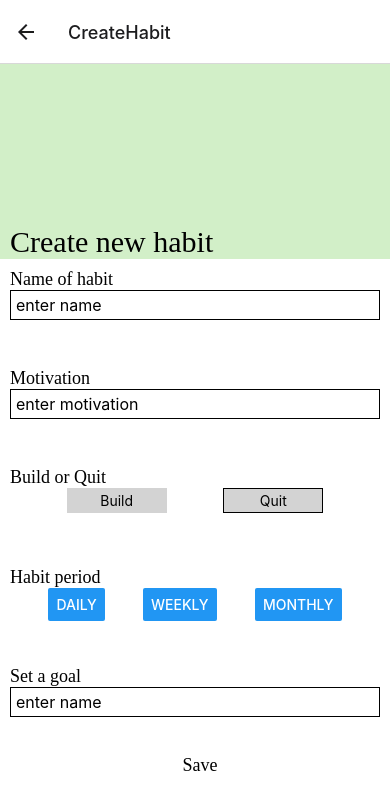
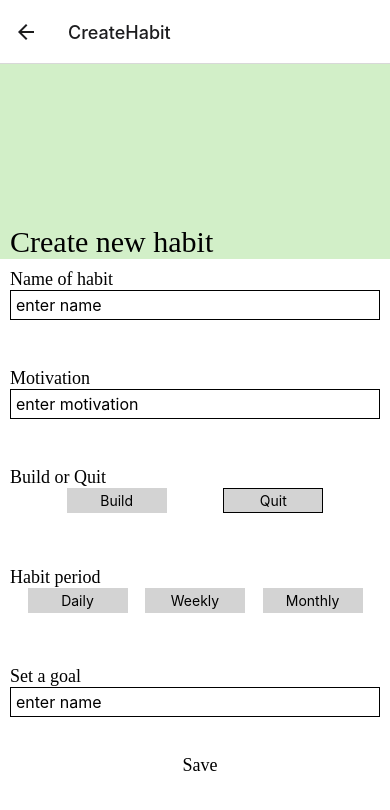
Before and after one commit to Cstew12/cse115A, a React Native app: screen /CreateHabit in a window 390 px wide. Shown: the top 810 px of the page. Built offline with nearby package versions, Linux system fonts and the light colour scheme.

Commit message:
Habit period buttons now change style when selected

```diff
--- a/app/screens/CreateHabitScreen.js
+++ b/app/screens/CreateHabitScreen.js
@@ -3,8 +3,11 @@ import { Button, StyleSheet, Text, TextInput, TouchableHighlight, TouchableOpaci
 
 function CreateHabitScreen(props) {
     const [build, setBuild] = useState(false);
+    const [period, setPeriod] = useState('');
 
+    const choosePeriod = (time, setTime) => {
 
+    }
     return (
         <View style={styles.container}>
             <View style={styles.top}>
@@ -36,9 +39,18 @@ function CreateHabitScreen(props) {
                 <View style={styles.options}>
                     <Text style={styles.options_font}>Habit period</Text>
                     <View style={{flexDirection: 'row', justifyContent: 'space-evenly'}}>
-                        <Button style={styles.build_quit} title="Daily"/>
-                        <Button style={styles.build_quit} title="Weekly"/>
-                        <Button style={styles.build_quit} title="Monthly"/>
+                        <TouchableHighlight style={period == 'daily' ? styles.build_button : styles.build_pressed}
+                            onPress={()=>setPeriod('daily')}>
+                            <Text>Daily</Text>
+                        </TouchableHighlight>
+                        <TouchableHighlight style={period == 'weekly'? styles.build_button : styles.build_pressed}
+                            onPress={()=>setPeriod('weekly')}>
+                            <Text>Weekly</Text>
+                        </TouchableHighlight>
+                        <TouchableHighlight style={period == 'monthly' ? styles.build_button : styles.build_pressed}
+                            onPress={()=>setPeriod('monthly')}>
+                            <Text>Monthly</Text>
+                        </TouchableHighlight>
                     </View>
                 </View>
                 <View style={styles.options}>
```
